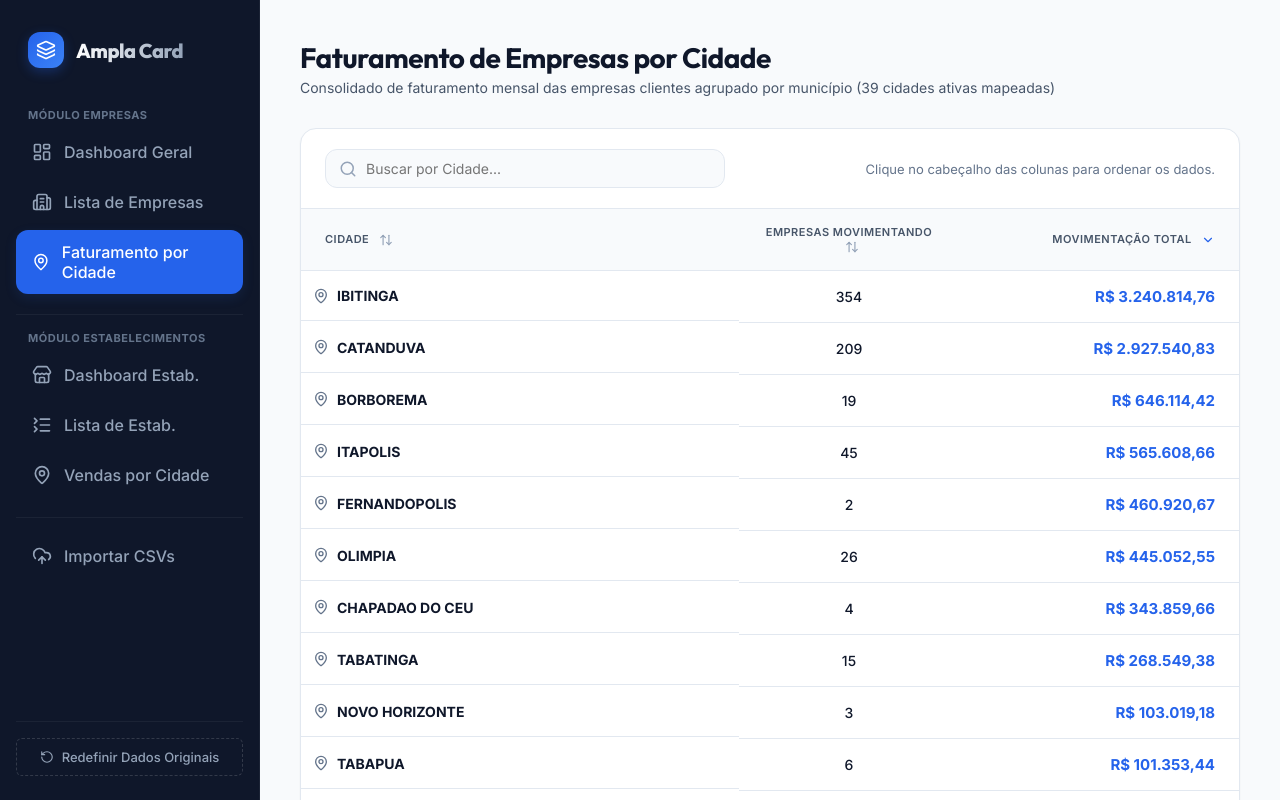
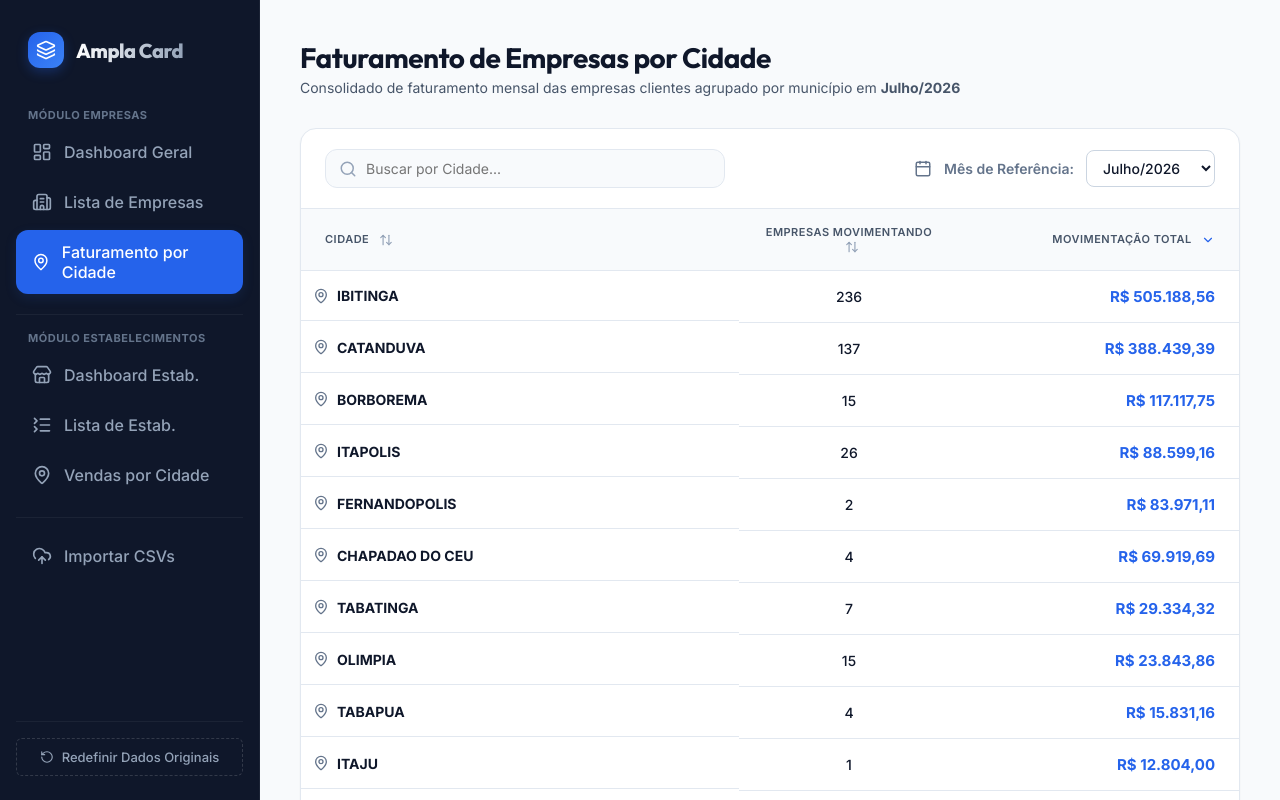
Before and after one commit to noomanvalini/ampla-card-crm, a React (Vite) app: page / in a window 1280 px wide. Both pictures are taken after a click on the element "Faturamento por Cidade". Shown: the top 800 px of the page. Built offline with nearby package versions, Linux system fonts and the light colour scheme.

Commit message:
Add selectedMonth filter to company city movements page

```diff
--- a/src/pages/MovimentacaoCidadeEmpresa.jsx
+++ b/src/pages/MovimentacaoCidadeEmpresa.jsx
@@ -1,12 +1,21 @@
 import React, { useState, useMemo } from 'react';
 import { useDb } from '../context/DbContext';
-import { Search, ChevronLeft, ChevronRight, ArrowUpDown, ChevronUp, ChevronDown, MapPin } from 'lucide-react';
+import { Search, ChevronLeft, ChevronRight, ArrowUpDown, ChevronUp, ChevronDown, MapPin, Calendar } from 'lucide-react';
+
+const monthOptions = [
+  { value: '2026-mar', label: 'Março/2026' },
+  { value: '2026-abr', label: 'Abril/2026' },
+  { value: '2026-mai', label: 'Maio/2026' },
+  { value: '2026-jun', label: 'Junho/2026' },
+  { value: '2026-jul', label: 'Julho/2026' }
+];
 
 export default function MovimentacaoCidadeEmpresa() {
   const { empresas, faturamentos } = useDb();
 
   // Search and Filter states
   const [searchTerm, setSearchTerm] = useState('');
+  const [selectedMonth, setSelectedMonth] = useState('2026-jul');
   const [currentPage, setCurrentPage] = useState(1);
   const itemsPerPage = 25;
 
@@ -14,7 +23,7 @@
   const [sortField, setSortField] = useState('VALOR');
   const [sortDirection, setSortDirection] = useState('desc');
 
-  // Group faturamentos of active companies by their city
+  // Group faturamentos of active companies by their city and selected month
   const cityMovements = useMemo(() => {
     // 1. Create a map of active company ID -> city name
     const companyCityMap = new Map();
@@ -24,9 +33,10 @@
       }
     });
 
-    // 2. Sum faturamentos by city
+    // 2. Sum faturamentos by city (filtered by selectedMonth)
     const groups = {};
     faturamentos.forEach(fat => {
+      if (fat.MES_REFERENCIA === selectedMonth) {
         const city = companyCityMap.get(fat.COD_EMPRESA);
         if (city) {
           if (!groups[city]) {
@@ -39,6 +49,7 @@
           groups[city].VALOR += fat.VALOR || 0;
           groups[city].EMPRESAS_COUNT.add(fat.COD_EMPRESA);
         }
+      }
     });
 
     // Convert to array and map company count
@@ -47,7 +58,7 @@
       VALOR: parseFloat(g.VALOR.toFixed(2)),
       EMPRESAS_COUNT: g.EMPRESAS_COUNT.size
     }));
-  }, [empresas, faturamentos]);
+  }, [empresas, faturamentos, selectedMonth]);
 
   // Search filter logic
   const searchedCities = useMemo(() => {
@@ -84,10 +95,10 @@
     return sorted;
   }, [searchedCities, sortField, sortDirection]);
 
-  // Reset page when search or sort changes
+  // Reset page when search or sort or month changes
   useMemo(() => {
     setCurrentPage(1);
-  }, [searchTerm, sortField, sortDirection]);
+  }, [searchTerm, sortField, sortDirection, selectedMonth]);
 
   // Pagination calculations
   const totalPages = Math.max(1, Math.ceil(sortedCities.length / itemsPerPage));
@@ -128,19 +139,24 @@
     return new Intl.NumberFormat('pt-BR', { style: 'currency', currency: 'BRL' }).format(val);
   };
 
+  const getMonthLabel = (val) => {
+    const opt = monthOptions.find(o => o.value === val);
+    return opt ? opt.label : val;
+  };
+
   return (
     <div className="animate-fade-in">
       <div className="content-header">
         <div className="header-title-container">
           <h1>Faturamento de Empresas por Cidade</h1>
-          <p>Consolidado de faturamento mensal das empresas clientes agrupado por município ({cityMovements.length} cidades ativas mapeadas)</p>
+          <p>Consolidado de faturamento mensal das empresas clientes agrupado por município em <strong>{getMonthLabel(selectedMonth)}</strong></p>
         </div>
       </div>
 
       <div className="table-container">
         {/* Controls bar */}
-        <div className="table-header-controls">
-          <div className="search-wrapper" style={{ maxWidth: '400px' }}>
+        <div className="table-header-controls" style={{ flexWrap: 'wrap', gap: '16px' }}>
+          <div className="search-wrapper" style={{ flexGrow: 1, minWidth: '280px', maxWidth: '400px' }}>
             <Search className="search-icon" />
             <input
               type="text"
@@ -150,8 +166,20 @@
               onChange={(e) => setSearchTerm(e.target.value)}
             />
           </div>
-          <div style={{ fontSize: '13px', color: '#64748b' }}>
-            Clique no cabeçalho das colunas para ordenar os dados.
+
+          <div className="filter-wrapper" style={{ gap: '12px' }}>
+            <Calendar size={18} color="#64748b" />
+            <span style={{ fontSize: '14px', color: '#64748b', fontWeight: '600' }}>Mês de Referência:</span>
+            <select
+              className="filter-select"
+              value={selectedMonth}
+              onChange={(e) => setSelectedMonth(e.target.value)}
+              style={{ padding: '8px 12px', borderRadius: '8px', border: '1px solid #cbd5e1', backgroundColor: '#fff', fontSize: '14px', fontWeight: '500', color: '#0f172a', outline: 'none' }}
+            >
+              {monthOptions.map(opt => (
+                <option key={opt.value} value={opt.value}>{opt.label}</option>
+              ))}
+            </select>
           </div>
         </div>
 
@@ -190,7 +218,7 @@
               ) : (
                 <tr>
                   <td colSpan="3" style={{ textAlign: 'center', padding: '40px 0', color: '#94a3b8' }}>
-                    Nenhuma cidade encontrada com o termo buscado.
+                    Nenhuma cidade com movimentação ativa em {getMonthLabel(selectedMonth)}.
                   </td>
                 </tr>
               )}
```
Lines whose indentation alone changed are shown as unchanged.
